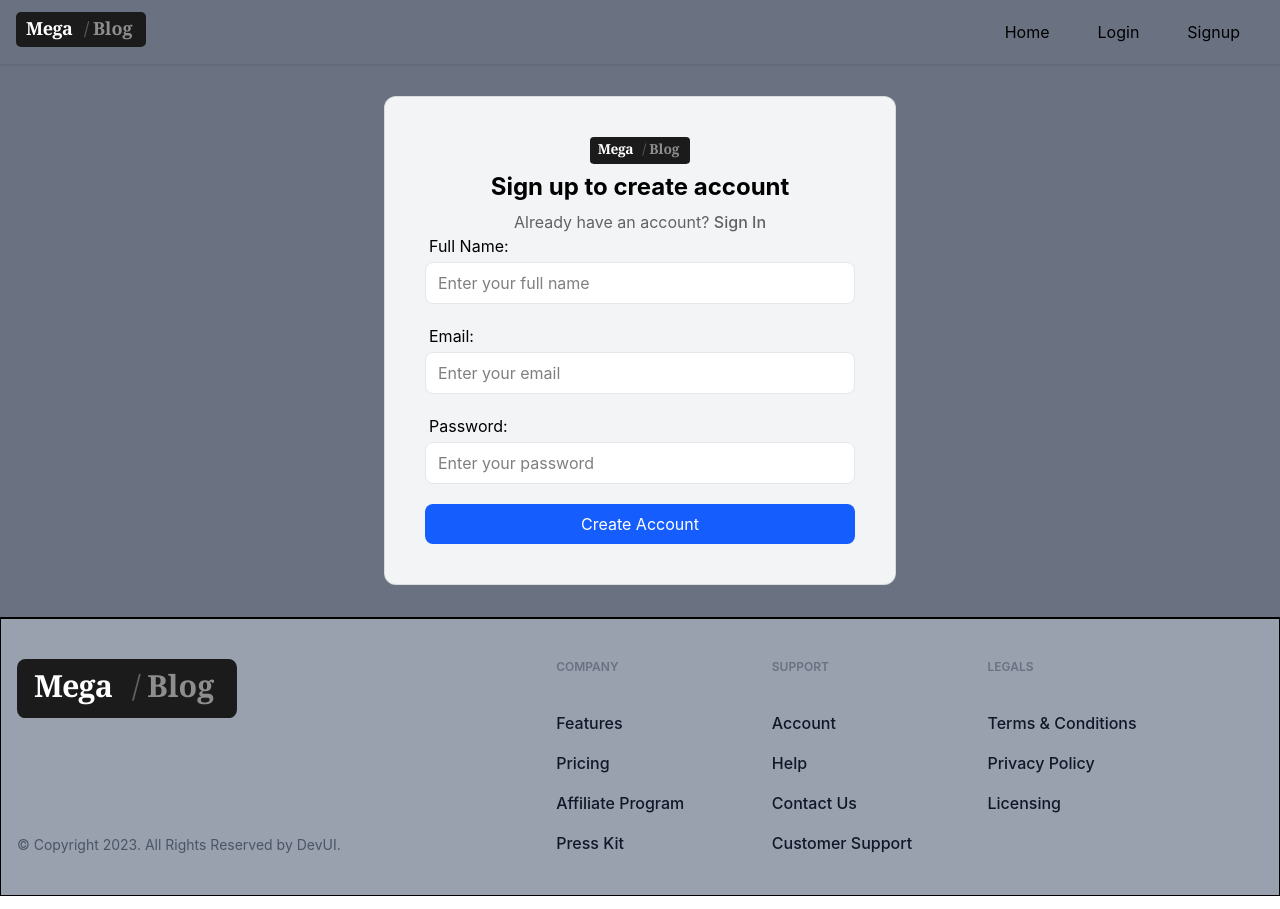
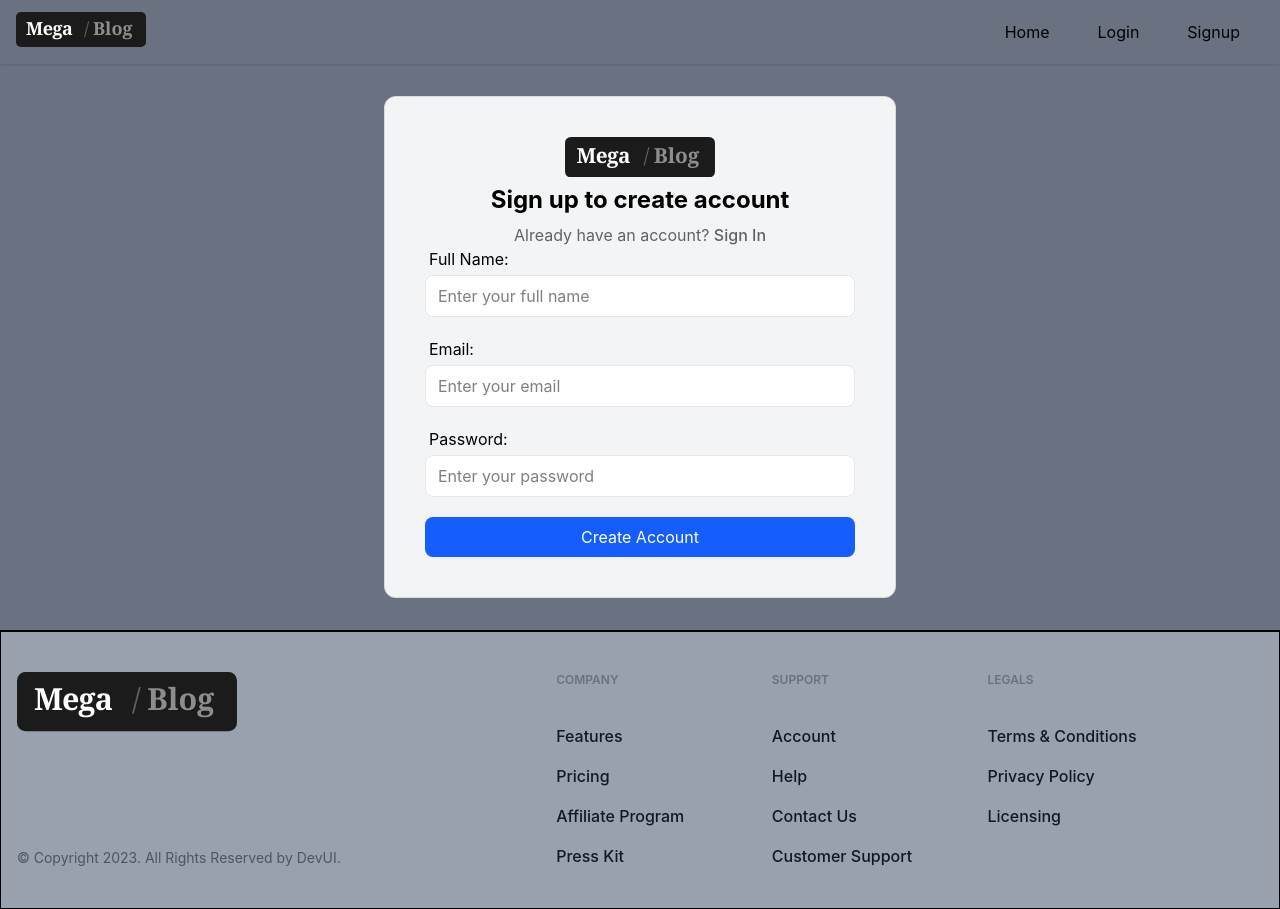
Before and after one commit to saad0417/AppwriteMegaBlog, a React (Vite) app: page /signup in a window 1280 px wide. Built offline with nearby package versions, Linux system fonts and the light colour scheme; no server answers.

Commit message:
Some Improvements

```diff
--- a/src/components/Login.jsx
+++ b/src/components/Login.jsx
@@ -44,7 +44,7 @@ function Login() {
     <div className='flex items-center justify-center w-full my-5'>
         <div className={`mx-auto w-full max-w-lg bg-gray-100 rounded-xl p-10 border border-black/10`}>
             <div className="mb-2 flex justify-center">
-                    <span className="inline-block w-full max-w-[100px]">
+                    <span className="inline-block w-full max-w-[100px] sm:max-w-[150px] cursor-pointer">
                         <Logo width="100%" />
                     </span>
             </div>
--- a/src/components/Signup.jsx
+++ b/src/components/Signup.jsx
@@ -41,7 +41,7 @@ function Signup() {
     <div className="flex items-center justify-center">
             <div className={`mx-auto w-full max-w-lg bg-gray-100 rounded-xl p-10 border border-black/10`}>
             <div className="mb-2 flex justify-center">
-                    <span className="inline-block w-full max-w-[100px]">
+                    <span className="inline-block w-full max-w-[100px] sm:max-w-[150px] cursor-pointer">
                         <Logo width="100%" />
                     </span>
                 </div>
```
